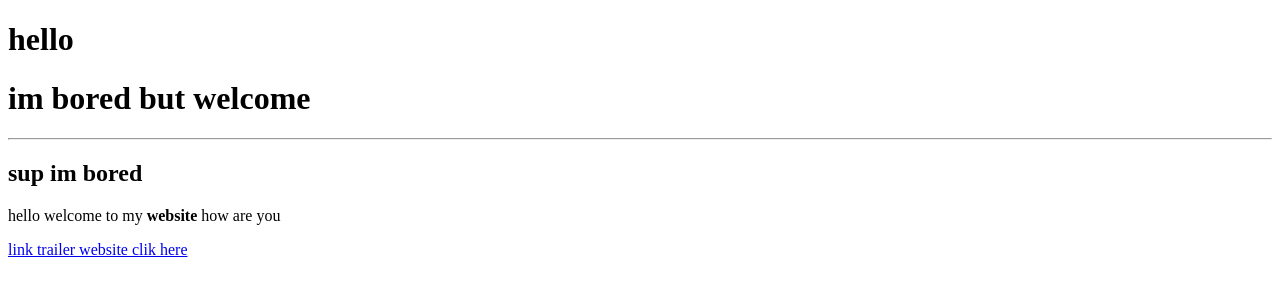
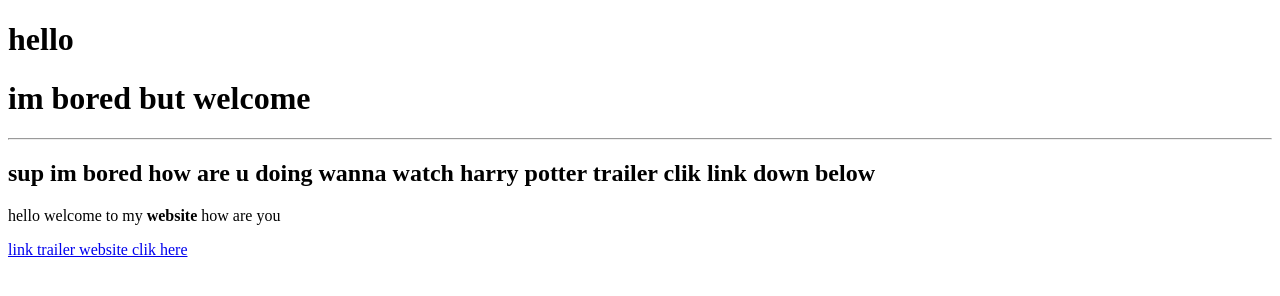
Before and after one commit to dorian17052011/mywebsite-, a plain HTML site: page index.html in a window 1280 px wide. Drawn offline with Linux system fonts and the light colour scheme.

Commit message:
Update index.html

```diff
--- a/index.html
+++ b/index.html
@@ -19,7 +19,7 @@ trailer of harry potter
      </h1>
      <hr>
     <h2>
-    sup im bored
+    sup im bored how are u doing wanna watch harry potter trailer clik link down below
     </h2>
     <p>
     hello welcome to my <b>website</b> how are you
```
